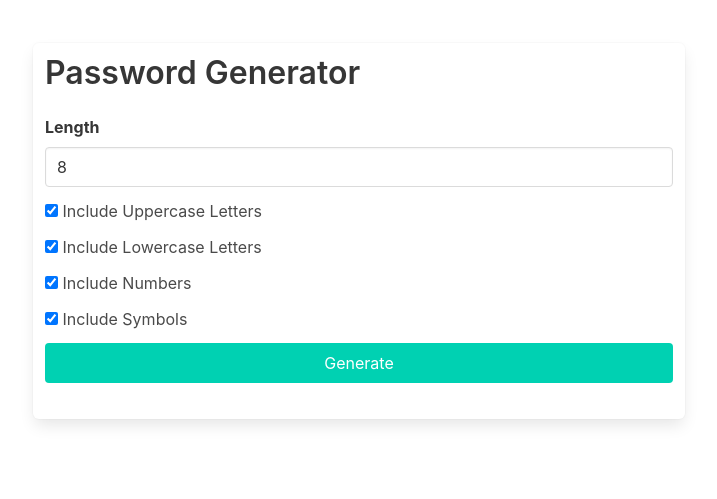
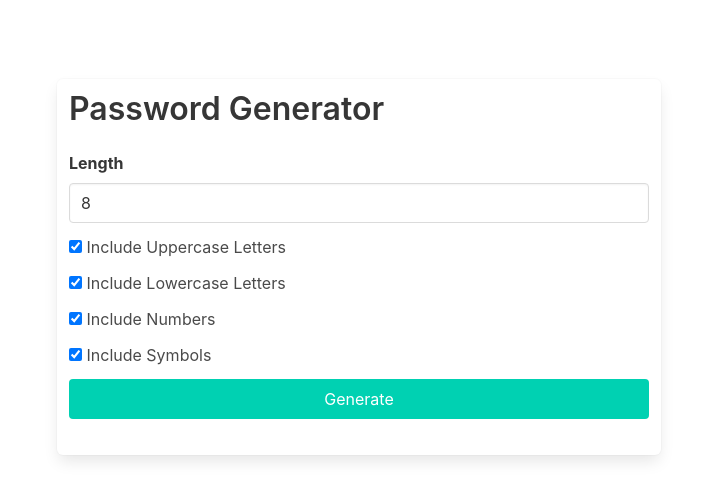
Before and after one commit to scc416/password-generator, an Angular app: page / in a window 1280 px wide. Shown: the part 157-656 px from the top of the page, without its empty margins (281-998 px from the left). Built offline with nearby package versions, Linux system fonts and the light colour scheme.

Commit message:
add padding and margin

```diff
--- a/src/app/app.component.html
+++ b/src/app/app.component.html
@@ -1,4 +1,4 @@
-<div class="columns is-centered is-vcentered">
+<div class="columns is-centered is-vcentered p-3 m-5">
   <div class="column is-half box">
     <h1 class="title">Password Generator</h1>
 
```
